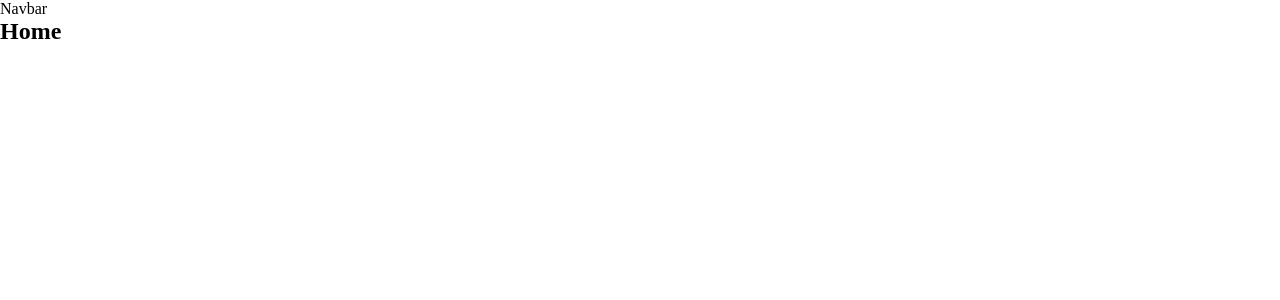
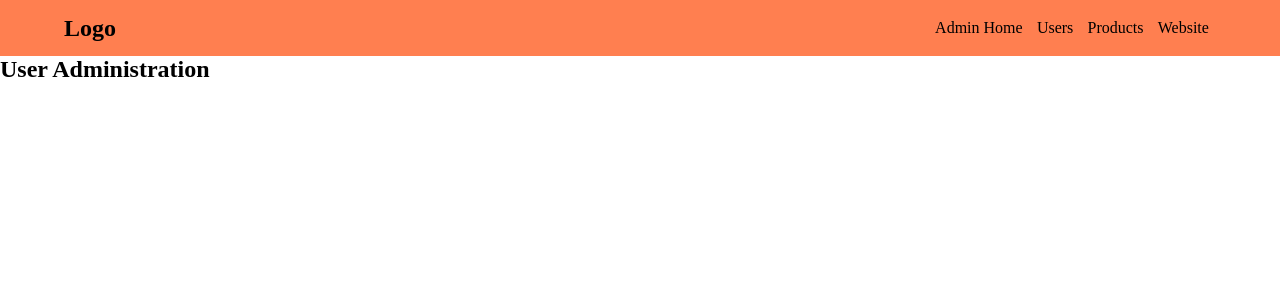
Before and after one commit to PadillaTom/React-TAG-ecommerce, a React (Create React App) app: page /React-TAG-ecommerce/admin/user-admin in a window 1280 px wide. Shown: the top 300 px of the page. Built offline with nearby package versions, Linux system fonts and the light colour scheme.

Commit message:
Fix Deploy Router

```diff
--- a/package.json
+++ b/package.json
@@ -1,7 +1,7 @@
 {
 	"name": "react-tag-ecommerce",
 	"version": "0.1.0",
-	"homepage": "https://padillatom.github.io/React-TAG-ecommerce/#/",
+	"homepage": "https://padillatom.github.io/React-TAG-ecommerce/",
 	"private": true,
 	"dependencies": {
 		"@testing-library/jest-dom": "^5.17.0",
--- a/src/App.js
+++ b/src/App.js
@@ -1,5 +1,5 @@
 import React from "react";
-import { HashRouter as Router, Routes, Route } from "react-router-dom";
+import { BrowserRouter as Router, Routes, Route } from "react-router-dom";
 
 import { About, Homepage } from "./pages/_Website";
 import { AdminLayout } from "./pages/_Admin";
@@ -11,15 +11,21 @@ import {
 
 function App() {
 	return (
-		<Router basename="/">
+		<Router>
 			<Routes>
 				{/* Website Routes */}
-				<Route path="/" element={<Homepage></Homepage>}></Route>
-				<Route path="/about-us" element={<About></About>}></Route>
+				<Route
+					path="/React-TAG-ecommerce"
+					element={<Homepage></Homepage>}
+				></Route>
+				<Route
+					path="/React-TAG-ecommerce/about-us"
+					element={<About></About>}
+				></Route>
 
 				{/* Admin Routes */}
 				<Route
-					path="/admin"
+					path="/React-TAG-ecommerce/admin"
 					element={
 						<AdminLayout
 							childPage={<AdminHomepage></AdminHomepage>}
@@ -27,7 +33,7 @@ function App() {
 					}
 				></Route>
 				<Route
-					path="/admin/user-admin"
+					path="/React-TAG-ecommerce/admin/user-admin"
 					element={
 						<AdminLayout
 							childPage={<UserAdministration></UserAdministration>}
@@ -35,7 +41,7 @@ function App() {
 					}
 				></Route>
 				<Route
-					path="/admin/product-admin"
+					path="/React-TAG-ecommerce/admin/product-admin"
 					element={
 						<AdminLayout
 							childPage={<ProductAdministration></ProductAdministration>}
--- a/src/pages/_Admin/components/Navbar/Navbar.js
+++ b/src/pages/_Admin/components/Navbar/Navbar.js
@@ -7,7 +7,7 @@ const Navbar = () => {
 			style={{
 				width: "100%",
 				height: "3.5rem",
-				background: "lightgray",
+				background: "coral",
 				display: "flex",
 				justifyContent: "space-between",
 				alignItems: "center",
@@ -22,10 +22,10 @@ const Navbar = () => {
 					width: "25%",
 				}}
 			>
-				<Link to="/admin">Admin Home</Link>
-				<Link to="/admin/user-admin">Users</Link>
-				<Link to="/admin/product-admin">Products</Link>
-				<Link to="/">Website</Link>
+				<Link to="/React-TAG-ecommerce/admin">Admin Home</Link>
+				<Link to="/React-TAG-ecommerce/admin/user-admin">Users</Link>
+				<Link to="/React-TAG-ecommerce/admin/product-admin">Products</Link>
+				<Link to="/React-TAG-ecommerce/">Website</Link>
 			</ul>
 		</nav>
 	);
--- a/src/pages/_Website/components/Navbar/Navbar.js
+++ b/src/pages/_Website/components/Navbar/Navbar.js
@@ -1,7 +1,35 @@
 import React from "react";
+import { Link } from "react-router-dom";
 
 const Navbar = () => {
-	return <div>Navbar</div>;
+	return (
+		<nav
+			style={{
+				width: "100%",
+				height: "3.5rem",
+				background: "lightgray",
+				display: "flex",
+				justifyContent: "space-between",
+				alignItems: "center",
+				padding: "0 5%",
+			}}
+		>
+			<h2>Logo</h2>
+			<ul
+				style={{
+					display: "flex",
+					justifyContent: "space-around",
+					width: "25%",
+				}}
+			>
+				<Link to="/React-TAG-ecommerce/about-us">About</Link>
+				<Link to="/React-TAG-ecommerce/admin">Admin Home</Link>
+				<Link to="/React-TAG-ecommerce/admin/user-admin">Users</Link>
+				<Link to="/React-TAG-ecommerce/admin/product-admin">Products</Link>
+				<Link to="/React-TAG-ecommerce/">Website</Link>
+			</ul>
+		</nav>
+	);
 };
 
 export default Navbar;
```
